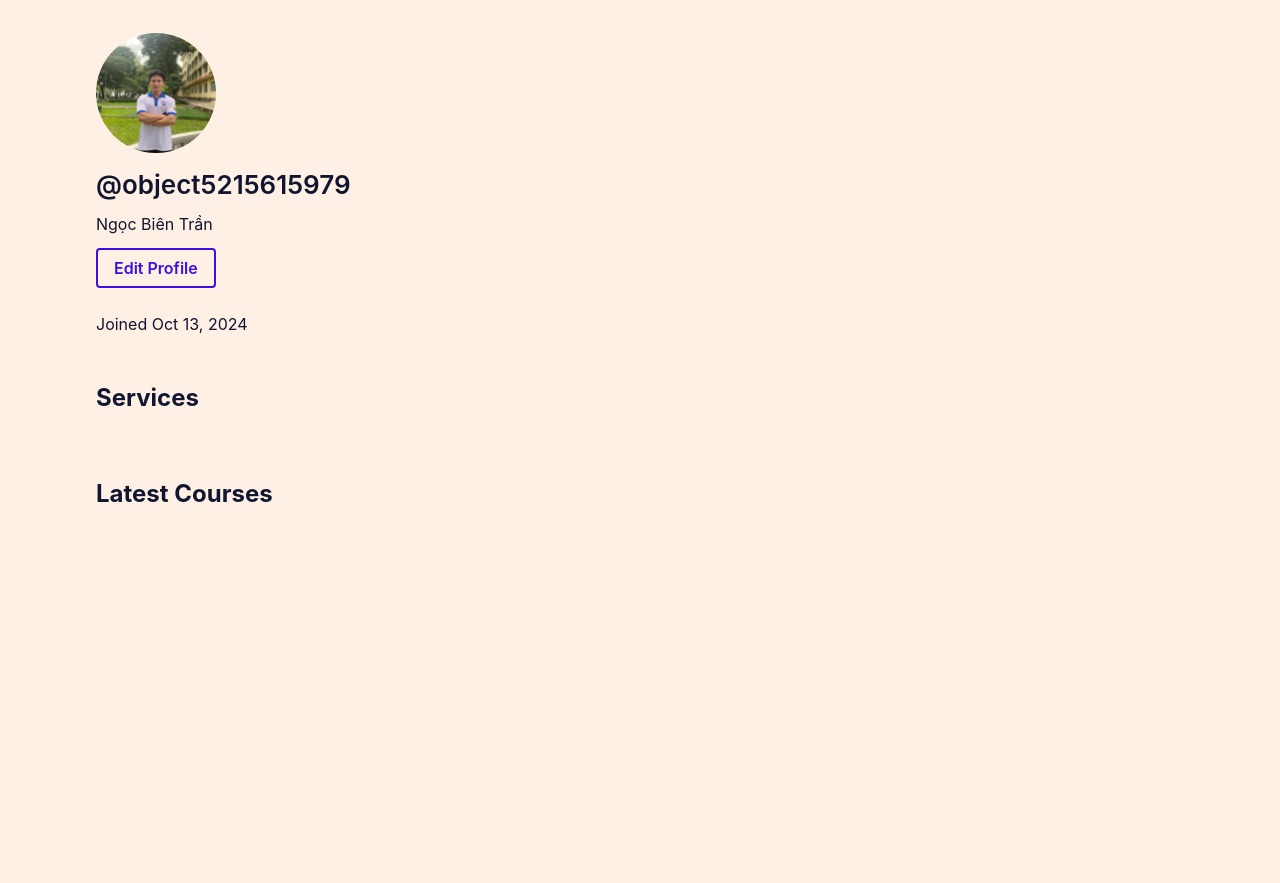
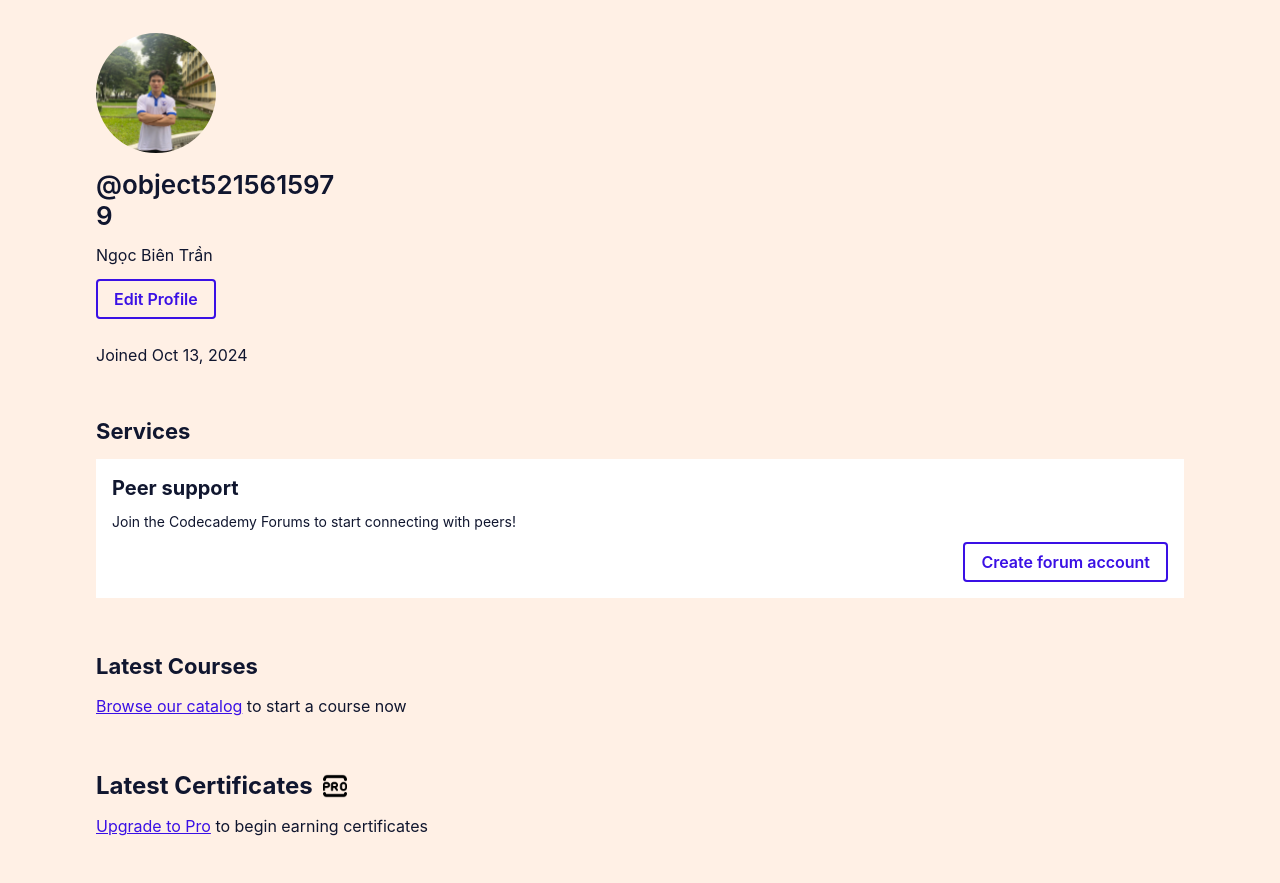
Before and after one commit to Bien-Beo/CodeAcademy, a plain HTML site: page pages/setting/profile.html in a window 1280 px wide. Shown: the part 63-946 px from the top of the page. Drawn offline with Linux system fonts and the light colour scheme; files whose address does not match are found by name.

Commit message:
update page Profile v.1

```diff
--- a/assets/css/responsive.css
+++ b/assets/css/responsive.css
@@ -116,7 +116,7 @@
         grid-column-end: span 3;
     }
     .Profile__Container-Layout-Right {
-        grid-column-end: span 6;
+        grid-column-end: span 6 !important;
     }
     .Button__EditProfile {
         display: unset;
@@ -278,7 +278,7 @@
         margin-bottom: 6rem;
     }
     .Profile__Container-Layout-Left {
-        grid-column-end: span 3;
+        grid-column-end: span 3 !important;
     }
     .Profile__Container-Layout-Right {
         grid-column-end: span 6;
@@ -378,7 +378,7 @@
         grid-column-end: span 4;
     }
     .Profile__Container-Layout-Right {
-        grid-column-end: span 8;
+        grid-column-end: span 8 !important;
     }
     .Button__EditProfile {
         display: unset;
--- a/assets/css/setting/profile.css
+++ b/assets/css/setting/profile.css
@@ -126,3 +126,136 @@
     height: 2.5rem;
     justify-content: space-between;
 }
+
+.Profile__Container-Heaader-Flex {
+    display: flex;
+    align-items: center;
+}
+
+.Profile__Heaader {
+    font-weight: 700;
+    line-height: 1.2;
+    font-size: 2.75rem;
+    margin: 0;
+    font-size: 1.375rem;
+}
+
+.Services__List {
+    list-style: none;
+    padding: 0;
+    margin: 0;
+}
+
+.Services__List > li > div {
+    display: flex;
+    padding: 1rem;
+    background-color: var(--color-white);
+    flex-direction: column;
+}
+
+.Services__List h3 {
+    font-weight: 700;
+    line-height: 1.3;
+    font-size: 2.125rem;
+    font-weight: 700;
+    line-height: 1.3;
+    font-size: 1.25rem;
+    margin: 0;
+}
+
+.Services__List-Box {
+    display: flex;
+    flex-direction: column;
+    flex-wrap: wrap;
+    justify-content: space-between;
+}
+
+.Services__List-Box > span {
+    font-size: inherit;
+    display: inline-block;
+    margin: 0;
+    padding: 10px 0px;
+    font-size: 14px;
+}
+
+.Services__List-Box-Button {
+    cursor: pointer;
+    border: none;
+    background: none;
+    padding: 0;
+    font-size: inherit;
+    text-decoration: none;
+    box-shadow: none;
+    color: var(--color-text);
+    transition: border-color 150ms ease-in, color 150ms ease-in, background-color 150ms ease-in, box-shadow 150ms ease-in;
+    border: 2px solid var(--color-secondary);
+    border-color: transparent;
+    white-space: nowrap;
+    justify-content: center;
+    align-items: center;
+    display: inline-flex;
+    position: relative;
+    border-radius: 4px;
+    font-weight: 600;
+    padding-left: 1rem;
+    padding-right: 1rem;
+    padding-top: 0.25rem;
+    padding-bottom: 0.25rem;
+    font-size: 1rem;
+    min-width: 40px;
+    height: 40px;
+    border-color: var(--color-primary);
+    color: var(--color-primary);
+    background-color: transparent;
+    width: fit-content;
+    align-self: flex-end;
+}
+
+.Services__List-Box-Button:before {
+    content: "";
+    transition: opacity 150ms linear;
+    border: 2px solid var(--color-secondary);
+    position: absolute;
+    top: -5px;
+    right: -5px;
+    bottom: -5px;
+    left: -5px;
+    z-index: 0;
+    opacity: 0;
+    border-radius: 8px;
+}
+
+.Services__List-Box-Button:hover {
+    transition: background-color 150ms ease-in, box-shadow 150ms ease-in;
+    background-color: var(--color-background-hover);
+}
+
+.Img__Pro {
+    height: 24px;
+    width: 24px;
+    margin-left: 10px;
+}
+
+.Profile__Container-Header-Span {
+    font-size: inherit;
+    display: inline-block;
+    margin: 0;
+}
+
+.Profile__Container-Header-Link {
+    border: none;
+    padding: 0;
+    font-size: inherit;
+    white-space: initial;
+    box-shadow: none;
+    display: inline;
+    position: relative;
+    color: var(--color-primary);
+    background-color: transparent;
+    text-decoration: underline;
+}
+
+.Profile__Container-Header-Link:hover {
+    cursor: pointer;
+    text-decoration: none;
+}
--- a/pages/setting/profile.html
+++ b/pages/setting/profile.html
@@ -115,23 +115,65 @@
                         </div>
                         <div class="Profile__Container-Layout-Right">
                             <div>
-                                <div class="Profile__Container-Heaader"><div><h2>Services</h2></div></div>
-                                <ul></ul>
+                                <div class="Profile__Container-Heaader">
+                                    <div class="Profile__Container-Heaader-Flex">
+                                        <h2 class="Profile__Heaader">Services</h2>
+                                    </div>
+                                </div>
+                                <ul class="Services__List">
+                                    <li>
+                                        <div>
+                                            <h3>Peer support</h3>
+                                            <div class="Services__List-Box">
+                                                <span>Join the Codecademy Forums to start connecting with peers!</span>
+                                                <a href="" class="Services__List-Box-Button">Create forum account</a>
+                                            </div>
+                                        </div>
+                                    </li>
+                                </ul>
                             </div>
                             <div>
-                                <div class="Profile__Container-Heaader"><div><h2>Latest Courses</h2></div></div>
-                                <ul></ul>
+                                <div class="Profile__Container-Heaader">
+                                    <div class="Profile__Container-Heaader-Flex">
+                                        <h2 class="Profile__Heaader">Latest Courses</h2>
+                                    </div>
+                                </div>
+                                <span class="Profile__Container-Header-Span">
+                                    <a href="" class="Profile__Container-Header-Link">Browse our catalog</a> to start a course now
+                                </span>
                             </div>
                             <div>
-                                <div class="Profile__Container-Heaader"><div><h2></h2></div></div>
+                                <div class="Profile__Container-Heaader">
+                                    <div class="Profile__Container-Heaader-Flex">
+                                        <div style="display: flex; align-items: center;">
+                                            <h2>Latest Certificates</h2>
+                                            <img src="../../assets/img/pro.png" alt="" class="Img__Pro">
+                                        </div>
+                                    </div>
+                                </div>
+                                <span class="Profile__Container-Header-Span">
+                                    <a href="" class="Profile__Container-Header-Link">Upgrade to Pro</a> to begin earning certificates
+                                </span>
                             </div>
                             <div>
-                                <div class="Profile__Container-Heaader"><div><h2></h2></div></div>
-                                <span></span>
+                                <div class="Profile__Container-Heaader">
+                                    <div class="Profile__Container-Heaader-Flex">
+                                        <h2 class="Profile__Heaader">Streaks</h2>
+                                    </div>
+                                </div>
+                                <span class="Profile__Container-Header-Span">
+                                    <a href="" class="Profile__Container-Header-Link">Set up your weekly targets</a> to start earning streaks
+                                </span>
                             </div>
                             <div>
-                                <div class="Profile__Container-Heaader"><div><h2></h2></div></div>
-                                <span></span>
+                                <div class="Profile__Container-Heaader">
+                                    <div class="Profile__Container-Heaader-Flex">
+                                        <h2 class="Profile__Heaader">Latest Badges (0)</h2>
+                                    </div>
+                                </div>
+                                <span class="Profile__Container-Header-Span">
+                                    Meet your weekly target goal to earn your first badge
+                                </span>
                             </div>
                         </div>
                     </div>
```
Also changed, not shown: assets/img/pro.png (added).
